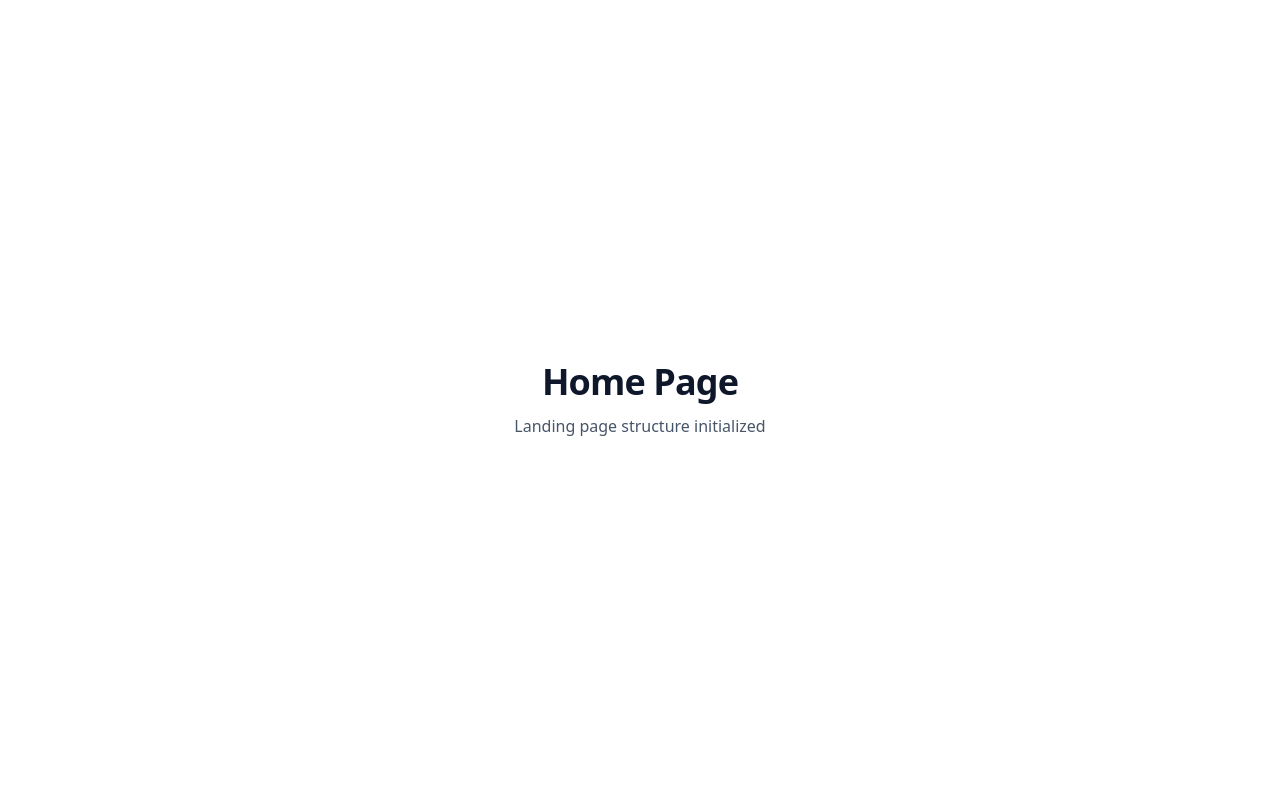
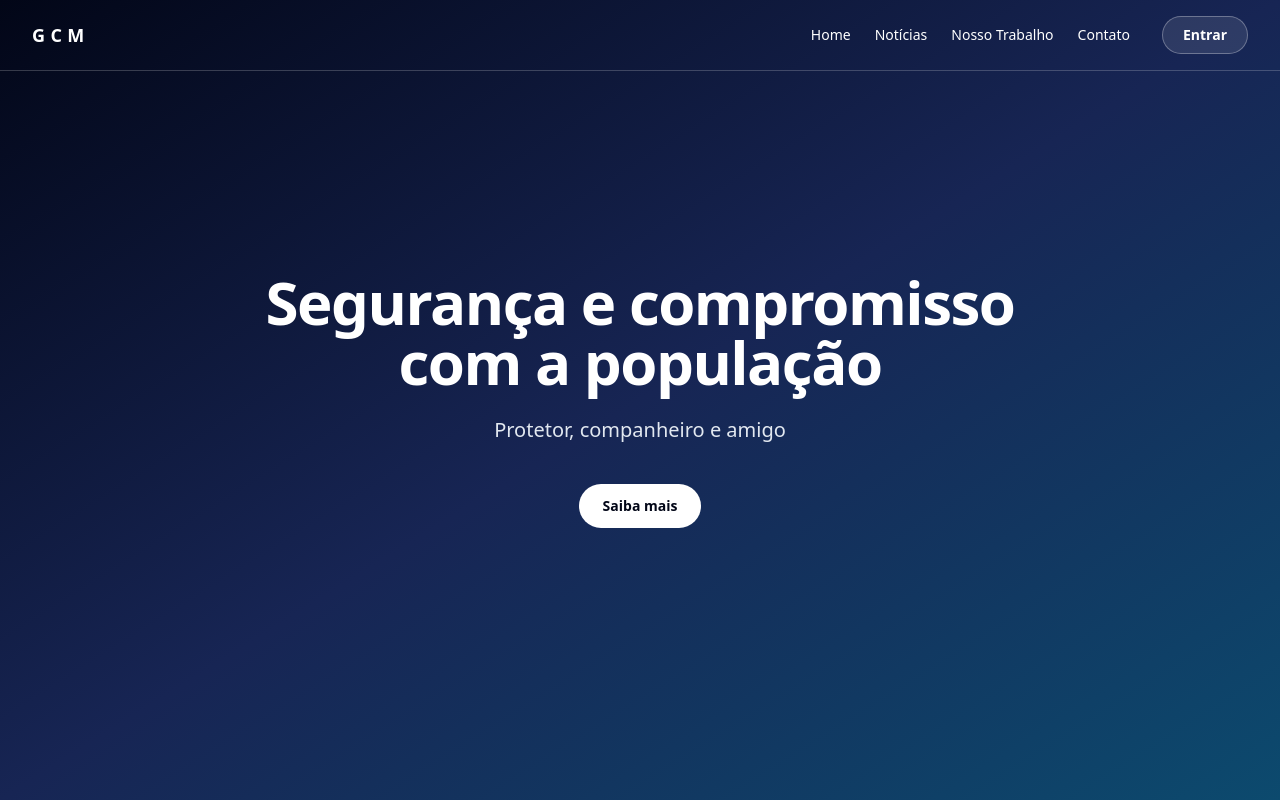
Before and after one commit to KayoThyerre/landing-page-template, a React (Vite) app: page / in a window 1280 px wide. Built offline with nearby package versions, Linux system fonts and the light colour scheme.

Commit message:
feat: Adicionada navbar e a seção hero, com o layout inicial da landing page.

```diff
--- /dev/null
+++ b/src/components/Hero.tsx
@@ -0,0 +1,28 @@
+import MainLayout from '../layouts/MainLayout'
+
+function Hero() {
+  return (
+    <section className="min-h-screen bg-gradient-to-br from-slate-950 via-blue-950 to-sky-900 text-white">
+      <MainLayout>
+        <div className="flex min-h-screen items-center justify-center py-24 text-center">
+          <div className="max-w-3xl">
+            <h1 className="text-4xl font-semibold tracking-tight sm:text-5xl lg:text-6xl">
+              Segurança e compromisso com a população
+            </h1>
+            <p className="mt-6 text-lg text-slate-200 sm:text-xl">
+              Protetor, companheiro e amigo
+            </p>
+            <button
+              type="button"
+              className="mt-10 rounded-full bg-white px-6 py-3 text-sm font-semibold text-slate-950 transition hover:bg-slate-200"
+            >
+              Saiba mais
+            </button>
+          </div>
+        </div>
+      </MainLayout>
+    </section>
+  )
+}
+
+export default Hero
--- /dev/null
+++ b/src/components/Navbar.tsx
@@ -0,0 +1,39 @@
+const menuItems = ['Home', 'Notícias', 'Nosso Trabalho', 'Contato']
+
+function Navbar() {
+  return (
+    <header className="absolute top-0 left-0 z-10 w-full border-b border-white/20 bg-transparent">
+      <div className="mx-auto flex max-w-7xl items-center justify-between px-4 py-4 sm:px-6 lg:px-8">
+        <a
+          href="#"
+          className="text-lg font-semibold uppercase tracking-[0.3em] text-white"
+        >
+          GCM
+        </a>
+
+        <div className="flex items-center gap-4 sm:gap-8">
+          <nav aria-label="Main navigation">
+            <ul className="flex items-center gap-3 text-xs font-medium text-white sm:gap-6 sm:text-sm">
+              {menuItems.map((item) => (
+                <li key={item}>
+                  <a href="#" className="transition hover:text-white/80">
+                    {item}
+                  </a>
+                </li>
+              ))}
+            </ul>
+          </nav>
+
+          <button
+            type="button"
+            className="rounded-full border border-white/30 bg-white/10 px-5 py-2 text-sm font-semibold text-white transition hover:bg-white/20"
+          >
+            Entrar
+          </button>
+        </div>
+      </div>
+    </header>
+  )
+}
+
+export default Navbar
--- a/src/pages/Home.tsx
+++ b/src/pages/Home.tsx
@@ -1,17 +1,12 @@
-import MainLayout from '../layouts/MainLayout'
+import Hero from '../components/Hero'
+import Navbar from '../components/Navbar'
 
 function Home() {
   return (
-    <MainLayout>
-      <section className="flex min-h-screen flex-col items-center justify-center py-16 text-center">
-        <h1 className="text-4xl font-semibold tracking-tight text-slate-900">
-          Home Page
-        </h1>
-        <p className="mt-3 text-base text-slate-600">
-          Landing page structure initialized
-        </p>
-      </section>
-    </MainLayout>
+    <>
+      <Navbar />
+      <Hero />
+    </>
   )
 }
 
```
Also changed, not shown: 1 other file (tests, documents, lock files or other folders).
